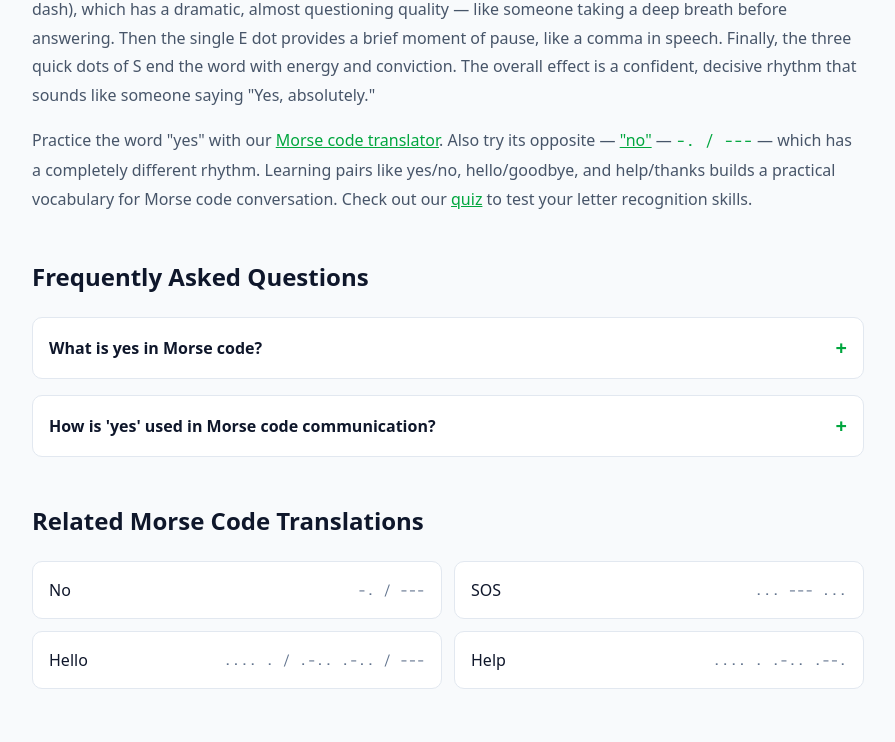
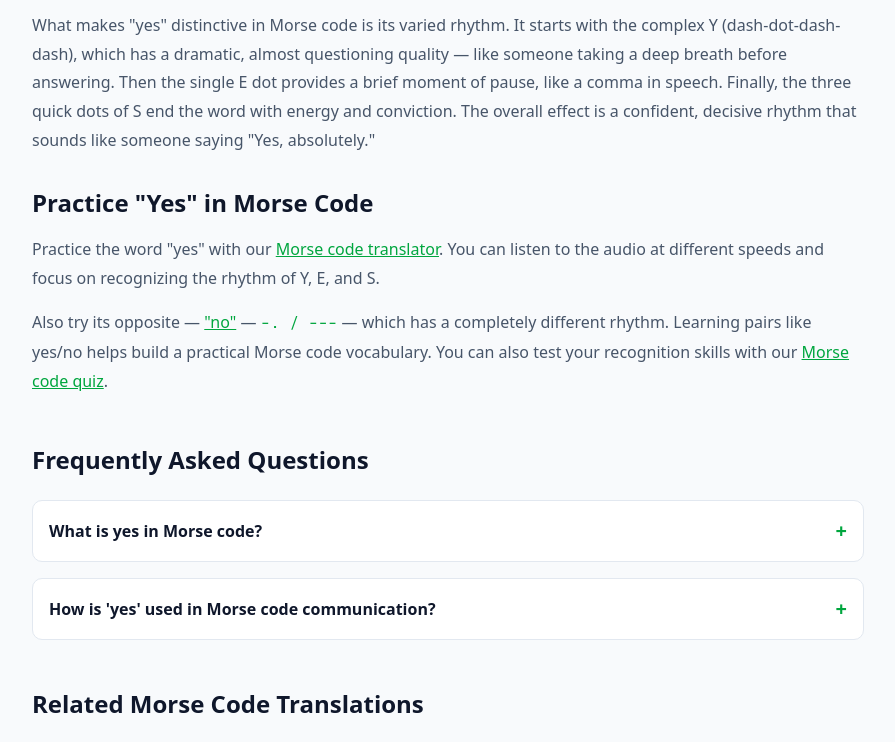
Before and after one commit to muzamil4382-hue/Morse-code-0.2, a Next.js app: page /yes-in-morse-code in a window 1280 px wide. Shown: the part 1580-2322 px from the top of the page, without its empty margins (192-1087 px from the left). Built offline with nearby package versions, Linux system fonts and the light colour scheme.

Commit message:
yes no page update

```diff
--- a/src/app/hello-in-morse-code/page.tsx
+++ b/src/app/hello-in-morse-code/page.tsx
@@ -31,11 +31,6 @@ const config = {
       word: "Hi",
       slug: "hi-in-morse-code",
       morse: ".... ..",
-    },
-    {
-      word: "Help",
-      slug: "help-in-morse-code",
-      morse: ".... . .-.. .--.",
     },
     {
       word: "I Love You",
--- a/src/app/hi-in-morse-code/page.tsx
+++ b/src/app/hi-in-morse-code/page.tsx
@@ -28,19 +28,9 @@ const config = {
       morse: ".... . / .-.. .-.. / ---",
     },
     {
-      word: "Help",
-      slug: "help-in-morse-code",
-      morse: ".... . .-.. .--.",
-    },
-    {
       word: "I Love You",
       slug: "i-love-you-in-morse-code",
       morse: ".. / .-.. / --- / ...- / . / -.-- / --- / ..-",
-    },
-    {
-      word: "Love",
-      slug: "love-in-morse-code",
-      morse: ".-.. / --- / ...- / .",
     },
   ],
 };
--- a/src/app/i-love-you-in-morse-code/page.tsx
+++ b/src/app/i-love-you-in-morse-code/page.tsx
@@ -27,11 +27,6 @@ const config = {
   ],
 
   relatedWords: [
-    {
-      word: "Love",
-      slug: "love-in-morse-code",
-      morse: ".-.. / --- / ...- / .",
-    },
     {
       word: "Hello",
       slug: "hello-in-morse-code",
--- a/src/app/no-in-morse-code/page.tsx
+++ b/src/app/no-in-morse-code/page.tsx
@@ -1,22 +1,52 @@
 import Link from "next/link";
-import { WordPageTemplate, generateWordPageMeta } from "@/components/morse/word-page-template";
+import {
+  WordPageTemplate,
+  generateWordPageMeta,
+} from "@/components/morse/word-page-template";
 
 const config = {
   word: "NO",
   morseStr: "-. / ---",
   title: "No in Morse Code",
   metaTitle: "No in Morse Code (-. ---) - Complete Guide",
-  description: "Learn how to say 'No' in Morse code with visual dot and dash patterns, letter-by-letter breakdown, and its role in communication.",
+  description:
+    "Learn how to say 'No' in Morse code with visual dot and dash patterns, letter-by-letter breakdown, and its role in communication.",
   slug: "no-in-morse-code",
+
   faqs: [
-    { question: "What is no in Morse code?", answer: "\"No\" in Morse code is: -. / ---. That's N (dash-dot) followed by O (three dashes). The rhythm starts with a dash-dot and ends with three long dashes, creating a firm, decisive sound." },
-    { question: "How do you say 'no' in radio communication?", answer: "In formal radio communication, 'no' or 'negative' can be sent as the full word, or operators may use the prosign 'N' (dash-dot) alone to indicate a negative response." },
+    {
+      question: "What is no in Morse code?",
+      answer:
+        '"No" in Morse code is: -. / ---. That\'s N (dash-dot) followed by O (three dashes). The rhythm starts with a dash-dot and ends with three long dashes, creating a firm, decisive sound.',
+    },
+    {
+      question: "How do you say 'no' in radio communication?",
+      answer:
+        "In formal radio communication, 'no' or 'negative' can be sent as the full word, or operators may use the prosign 'N' (dash-dot) alone to indicate a negative response.",
+    },
   ],
+
   relatedWords: [
-    { word: "Yes", slug: "yes-in-morse-code", morse: "-.-- / . / ...-" },
-    { word: "Help", slug: "help-in-morse-code", morse: ".... . .-.. .--." },
-    { word: "SOS", slug: "sos-morse-code", morse: "... --- ..." },
-    { word: "Hello", slug: "hello-in-morse-code", morse: ".... . / .-.. .-.. / ---" },
+    {
+      word: "Yes",
+      slug: "yes-in-morse-code",
+      morse: "-.-- / . / ...-",
+    },
+    {
+      word: "SOS",
+      slug: "sos-morse-code",
+      morse: "... --- ...",
+    },
+    {
+      word: "Hello",
+      slug: "hello-in-morse-code",
+      morse: ".... . / .-.. .-.. / ---",
+    },
+    {
+      word: "I Love You",
+      slug: "i-love-you-in-morse-code",
+      morse: ".. / .-.. / --- / ...- / . / -.-- / --- / ..-",
+    },
   ],
 };
 
@@ -25,58 +55,149 @@ export const metadata = generateWordPageMeta(config);
 export default function NoPage() {
   return (
     <WordPageTemplate config={config}>
-      <h2 className="text-2xl font-bold text-slate-900 mb-4">The Firm Negative in Dots and Dashes</h2>
+      <h2 className="text-2xl font-bold text-slate-900 mb-4">
+        The Firm Negative in Dots and Dashes
+      </h2>
+
       <p className="text-slate-700 leading-relaxed mb-4">
-        &quot;No&quot; — a simple, powerful word that sets boundaries, declines offers, and communicates refusal.
-        In Morse code, &quot;no&quot; (<span className="font-mono text-green-600">-. / ---</span>) has a distinctly
-        firm, decisive rhythm. The word starts with the balanced dash-dot of N and concludes with three long,
-        resonant dashes of O — a pattern that sounds almost like a definitive statement being underscored three times.
+        &quot;No&quot; — a simple, powerful word that sets boundaries, declines
+        offers, and communicates refusal. In Morse code, &quot;no&quot; (
+        <span className="font-mono text-green-600">-. / ---</span>) has a
+        distinctly firm, decisive rhythm. The word starts with the balanced
+        dash-dot of N and concludes with three long, resonant dashes of O — a
+        pattern that sounds almost like a definitive statement being underscored
+        three times.
       </p>
 
-      <h2 className="text-2xl font-bold text-slate-900 mb-4">Letter-by-Letter Breakdown</h2>
+      <h2 className="text-2xl font-bold text-slate-900 mb-4">
+        Letter-by-Letter Breakdown
+      </h2>
+
       <ul className="list-disc list-inside text-slate-700 space-y-2 mb-4">
-        <li><strong>N</strong> = <span className="font-mono text-green-600">-.</span> (dash-dot) — a balanced, decisive signal: long then short. The N is the mirror image of A (.-), and together they represent the most common two-signal letters.</li>
-        <li><strong>O</strong> = <span className="font-mono text-green-600">---</span> (three dashes) — three long, sustained signals that give the word its emphatic ending. The three dashes create a sense of finality and authority.</li>
+        <li>
+          <strong>N</strong> ={" "}
+          <span className="font-mono text-green-600">-.</span> (dash-dot) — a
+          balanced, decisive signal: long then short. The N is the mirror image
+          of A (.-), and together they represent the most common two-signal
+          letters.
+        </li>
+
+        <li>
+          <strong>O</strong> ={" "}
+          <span className="font-mono text-green-600">---</span> (three dashes)
+          — three long, sustained signals that give the word its emphatic
+          ending. The three dashes create a sense of finality and authority.
+        </li>
       </ul>
 
-      <h2 className="text-2xl font-bold text-slate-900 mb-4">The Sound of &quot;No&quot;</h2>
       <p className="text-slate-700 leading-relaxed mb-4">
-        With only two letters totaling five signals, &quot;no&quot; is one of the shorter Morse code words.
-        Its brevity makes it quick to send — useful when you need to respond rapidly. But its sound is
-        unmistakable: the dash-dot of N (like a question being posed) followed by the three dramatic dashes
-        of O (like an exclamation). The contrast between the brief N and the extended O gives &quot;no&quot;
-        a quality of firm resolution.
-      </p>
-      <p className="text-slate-700 leading-relaxed mb-4">
-        Compare this with &quot;yes&quot; (<span className="font-mono text-green-600">-.-- / . / ...-</span>),
-        which starts with the complex Y and ends with rapid dots. Where &quot;yes&quot; sounds energetic and
-        enthusiastic, &quot;no&quot; sounds calm and authoritative. This difference in tone is entirely
-        accidental — Morse code wasn&apos;t designed with emotional connotations — but it&apos;s one of
-        the reasons Morse code operators often develop an intuitive feel for the &quot;mood&quot; of
-        different words.
+        To review the complete Morse code alphabet and the individual patterns
+        used to spell words like &quot;NO&quot;, visit our{" "}
+        <Link
+          href="/morse-code-alphabet"
+          className="text-green-600 underline"
+        >
+          Morse Code Alphabet
+        </Link>{" "}
+        guide.
       </p>
 
-      <h2 className="text-2xl font-bold text-slate-900 mb-4">&quot;No&quot; in Communication Protocols</h2>
+      <h2 className="text-2xl font-bold text-slate-900 mb-4">
+        The Sound of &quot;No&quot;
+      </h2>
+
       <p className="text-slate-700 leading-relaxed mb-4">
-        In various communication systems, &quot;no&quot; and its equivalents serve important roles:
+        With only two letters totaling five signals, &quot;no&quot; is one of
+        the shorter Morse code words. Its brevity makes it quick to send —
+        useful when you need to respond rapidly. But its sound is unmistakable:
+        the dash-dot of N (like a question being posed) followed by the three
+        dramatic dashes of O (like an exclamation). The contrast between the
+        brief N and the extended O gives &quot;no&quot; a quality of firm
+        resolution.
       </p>
+
+      <p className="text-slate-700 leading-relaxed mb-4">
+        Compare this with &quot;yes&quot; (
+        <span className="font-mono text-green-600">-.-- / . / ...-</span>),
+        which starts with the complex Y and ends with rapid dots. Where
+        &quot;yes&quot; sounds energetic and enthusiastic, &quot;no&quot;
+        sounds calm and authoritative. This difference in tone is entirely
+        accidental — Morse code wasn&apos;t designed with emotional
+        connotations — but it&apos;s one of the reasons Morse code operators
+        often develop an intuitive feel for the &quot;mood&quot; of different
+        words.
+      </p>
+
+      <h2 className="text-2xl font-bold text-slate-900 mb-4">
+        &quot;No&quot; in Communication Protocols
+      </h2>
+
+      <p className="text-slate-700 leading-relaxed mb-4">
+        In various communication systems, &quot;no&quot; and its equivalents
+        serve important roles:
+      </p>
+
       <ul className="list-disc list-inside text-slate-700 space-y-2 mb-4">
-        <li><strong>Amateur Radio:</strong> Operators may use the prosign &quot;N&quot; (dash-dot sent as a single character) as a shorthand for &quot;no&quot; or &quot;negative.&quot;</li>
-        <li><strong>Military Communication:</strong> &quot;Negative&quot; is the formal radio term for &quot;no,&quot; and in Morse code it can be sent as the full word or abbreviated as &quot;NO.&quot;</li>
-        <li><strong>Aviation:</strong> The prosign &quot;NO&quot; or simply &quot;N&quot; can be used to indicate a negative response in Morse code communication.</li>
-        <li><strong>General Use:</strong> In casual Morse code conversation, the full word &quot;no&quot; is perfectly appropriate and widely understood.</li>
+        <li>
+          <strong>Amateur Radio:</strong> Operators may use the prosign
+          &quot;N&quot; (dash-dot sent as a single character) as a shorthand
+          for &quot;no&quot; or &quot;negative.&quot;
+        </li>
+
+        <li>
+          <strong>Military Communication:</strong> &quot;Negative&quot; is the
+          formal radio term for &quot;no,&quot; and in Morse code it can be
+          sent as the full word or abbreviated as &quot;NO.&quot;
+        </li>
+
+        <li>
+          <strong>Aviation:</strong> The prosign &quot;NO&quot; or simply
+          &quot;N&quot; can be used to indicate a negative response in Morse
+          code communication.
+        </li>
+
+        <li>
+          <strong>General Use:</strong> In casual Morse code conversation, the
+          full word &quot;no&quot; is perfectly appropriate and widely
+          understood.
+        </li>
       </ul>
 
-      <h2 className="text-2xl font-bold text-slate-900 mb-4">Practice Pairing &quot;Yes&quot; and &quot;No&quot;</h2>
+      <h2 className="text-2xl font-bold text-slate-900 mb-4">
+        Practice Pairing &quot;Yes&quot; and &quot;No&quot;
+      </h2>
+
+      <p className="text-slate-700 leading-relaxed mb-4">
+        One of the best ways to learn Morse code is to practice word pairs that
+        have opposite meanings. &quot;Yes&quot; (
+        <span className="font-mono text-green-600">-.-- / . / ...-</span>) and
+        &quot;No&quot; (
+        <span className="font-mono text-green-600">-. / ---</span>) make an
+        excellent pair. Their different rhythms help train your ear to
+        distinguish between Morse code words.
+      </p>
+
       <p className="text-slate-700 leading-relaxed">
-        One of the best ways to learn Morse code is to practice word pairs that have opposite meanings.
-        &quot;Yes&quot; (<span className="font-mono text-green-600">-.-- / . / ...-</span>) and &quot;No&quot;
-        (<span className="font-mono text-green-600">-. / ---</span>) make an excellent pair. Their different
-        rhythms help train your ear to distinguish between Morse code words. Use our{" "}
-        <Link href="/" className="text-green-600 underline">Morse code translator</Link> to
-        practice both words and listen to the audio at different speeds. For a more structured learning
-        approach, visit our <Link href="/learn-morse-code" className="text-green-600 underline">learning guide</Link>{" "}
-        or test yourself with our <Link href="/morse-code-quiz" className="text-green-600 underline">interactive quiz</Link>.
+        Use our{" "}
+        <Link href="/" className="text-green-600 underline">
+          Morse code translator
+        </Link>{" "}
+        to practice both words and listen to the audio at different speeds.
+        For a more structured learning approach, visit our{" "}
+        <Link
+          href="/learn-morse-code"
+          className="text-green-600 underline"
+        >
+          Morse code learning guide
+        </Link>{" "}
+        or test yourself with our{" "}
+        <Link
+          href="/morse-code-quiz"
+          className="text-green-600 underline"
+        >
+          interactive Morse code quiz
+        </Link>
+        .
       </p>
     </WordPageTemplate>
   );
--- a/src/app/sos-morse-code/page.tsx
+++ b/src/app/sos-morse-code/page.tsx
@@ -52,11 +52,6 @@ const config = {
       word: "Help Me",
       slug: "help-me-in-morse-code",
       morse: ".... . .-.. .--. / -- .",
-    },
-    {
-      word: "Help",
-      slug: "help-in-morse-code",
-      morse: ".... . .-.. .--.",
     },
     {
       word: "Hello",
--- a/src/app/yes-in-morse-code/page.tsx
+++ b/src/app/yes-in-morse-code/page.tsx
@@ -1,22 +1,52 @@
 import Link from "next/link";
-import { WordPageTemplate, generateWordPageMeta } from "@/components/morse/word-page-template";
+import {
+  WordPageTemplate,
+  generateWordPageMeta,
+} from "@/components/morse/word-page-template";
 
 const config = {
   word: "YES",
   morseStr: "-.-- / . / ...-",
   title: "Yes in Morse Code",
   metaTitle: "Yes in Morse Code (-.-- . ...-) - Complete Guide",
-  description: "Learn how to say 'Yes' in Morse code with visual dot and dash patterns, letter-by-letter breakdown, and communication tips.",
+  description:
+    "Learn how to say 'Yes' in Morse code with visual dot and dash patterns, letter-by-letter breakdown, and communication tips.",
   slug: "yes-in-morse-code",
+
   faqs: [
-    { question: "What is yes in Morse code?", answer: "\"Yes\" in Morse code is: -.-- / . / ...- That's Y (dash-dot-dash-dash), E (single dot), S (three dots)." },
-    { question: "How is 'yes' used in Morse code communication?", answer: "In military and radio communication, a single 'dit' (dot) is often used as an affirmative acknowledgment, similar to saying 'yes' or 'roger.' The full word 'yes' is used when more formal or explicit confirmation is needed." },
+    {
+      question: "What is yes in Morse code?",
+      answer:
+        '"Yes" in Morse code is: -.-- / . / ...- That\'s Y (dash-dot-dash-dash), E (single dot), S (three dots).',
+    },
+    {
+      question: "How is 'yes' used in Morse code communication?",
+      answer:
+        "In military and radio communication, a single 'dit' (dot) is often used as an affirmative acknowledgment, similar to saying 'yes' or 'roger.' The full word 'yes' is used when more formal or explicit confirmation is needed.",
+    },
   ],
+
   relatedWords: [
-    { word: "No", slug: "no-in-morse-code", morse: "-. / ---" },
-    { word: "SOS", slug: "sos-morse-code", morse: "... --- ..." },
-    { word: "Hello", slug: "hello-in-morse-code", morse: ".... . / .-.. .-.. / ---" },
-    { word: "Help", slug: "help-in-morse-code", morse: ".... . .-.. .--." },
+    {
+      word: "No",
+      slug: "no-in-morse-code",
+      morse: "-. / ---",
+    },
+    {
+      word: "SOS",
+      slug: "sos-morse-code",
+      morse: "... --- ...",
+    },
+    {
+      word: "Hello",
+      slug: "hello-in-morse-code",
+      morse: ".... . / .-.. .-.. / ---",
+    },
+    {
+      word: "I Love You",
+      slug: "i-love-you-in-morse-code",
+      morse: ".. / .-.. / --- / ...- / . / -.-- / --- / ..-",
+    },
   ],
 };
 
@@ -25,50 +55,144 @@ export const metadata = generateWordPageMeta(config);
 export default function YesPage() {
   return (
     <WordPageTemplate config={config}>
-      <h2 className="text-2xl font-bold text-slate-900 mb-4">Affirmative in Dots and Dashes</h2>
+      <h2 className="text-2xl font-bold text-slate-900 mb-4">
+        Affirmative in Dots and Dashes
+      </h2>
+
       <p className="text-slate-700 leading-relaxed mb-4">
-        &quot;Yes&quot; — the word of affirmation, agreement, and positivity. In Morse code, this three-letter
-        word carries a distinctive rhythm that starts with a dramatic dash and ends with a series of rapid dots.
-        The Morse code for &quot;yes&quot; (<span className="font-mono text-green-600">-.-- / . / ...-</span>) is
-        used in radio communication, military signaling, and everyday Morse code conversation to express agreement,
-        confirmation, or acknowledgment.
+        &quot;Yes&quot; — the word of affirmation, agreement, and positivity.
+        In Morse code, this three-letter word carries a distinctive rhythm that
+        starts with a dramatic dash and ends with a series of rapid dots. The
+        Morse code for &quot;yes&quot; (
+        <span className="font-mono text-green-600">-.-- / . / ...-</span>) is
+        used in radio communication, military signaling, and everyday Morse
+        code conversation to express agreement, confirmation, or
+        acknowledgment.
       </p>
 
-      <h2 className="text-2xl font-bold text-slate-900 mb-4">Letter-by-Letter Breakdown</h2>
+      <h2 className="text-2xl font-bold text-slate-900 mb-4">
+        Letter-by-Letter Breakdown
+      </h2>
+
       <ul className="list-disc list-inside text-slate-700 space-y-2 mb-4">
-        <li><strong>Y</strong> = <span className="font-mono text-green-600">-.--</span> (dash-dot-dash-dash) — the longest and most complex letter in &quot;yes,&quot; starting strong with a dash, like a resounding opening statement</li>
-        <li><strong>E</strong> = <span className="font-mono text-green-600">.</span> (single dot) — the simplest letter, a quick, quiet affirmation in the middle</li>
-        <li><strong>S</strong> = <span className="font-mono text-green-600">...</span> (three dots) — three quick taps that end the word with energetic finality</li>
+        <li>
+          <strong>Y</strong> ={" "}
+          <span className="font-mono text-green-600">-.--</span>{" "}
+          (dash-dot-dash-dash) — the longest and most complex letter in
+          &quot;yes,&quot; starting strong with a dash, like a resounding
+          opening statement
+        </li>
+
+        <li>
+          <strong>E</strong> ={" "}
+          <span className="font-mono text-green-600">.</span> (single dot) —
+          the simplest letter, a quick, quiet affirmation in the middle
+        </li>
+
+        <li>
+          <strong>S</strong> ={" "}
+          <span className="font-mono text-green-600">...</span> (three dots) —
+          three quick taps that end the word with energetic finality
+        </li>
       </ul>
 
-      <h2 className="text-2xl font-bold text-slate-900 mb-4">Using &quot;Yes&quot; in Communication</h2>
       <p className="text-slate-700 leading-relaxed mb-4">
-        In the world of Morse code communication, there are several ways to express affirmation. The full word
-        &quot;yes&quot; is one method, but operators have also developed shorter conventions:
+        To review the individual Morse code characters used in &quot;YES&quot;,
+        see our{" "}
+        <Link
+          href="/morse-code-alphabet"
+          className="text-green-600 underline"
+        >
+          Morse Code Alphabet
+        </Link>{" "}
+        reference.
       </p>
+
+      <h2 className="text-2xl font-bold text-slate-900 mb-4">
+        Using &quot;Yes&quot; in Communication
+      </h2>
+
+      <p className="text-slate-700 leading-relaxed mb-4">
+        In the world of Morse code communication, there are several ways to
+        express affirmation. The full word &quot;yes&quot; is one method, but
+        operators have also developed shorter conventions:
+      </p>
+
       <ul className="list-disc list-inside text-slate-700 space-y-2 mb-4">
-        <li><strong>Single dot (E):</strong> In many radio protocols, a single dit serves as a general acknowledgment, similar to &quot;roger&quot; or &quot;received.&quot;</li>
-        <li><strong>&quot;C&quot; (dash-dot-dash-dot):</strong> The prosign &quot;C&quot; (sent as one character without spacing) means &quot;Yes&quot; or &quot;Affirmative&quot; in formal CW (continuous wave) communication.</li>
-        <li><strong>R (dot-dash-dot):</strong> In some military and aviation contexts, &quot;R&quot; indicates &quot;received&quot; or &quot;message understood.&quot;</li>
-        <li><strong>Full &quot;YES&quot;:</strong> Used when clarity and formality are needed, or when communicating with someone who may not know the abbreviated conventions.</li>
+        <li>
+          <strong>Single dot (E):</strong> In many radio protocols, a single
+          dit serves as a general acknowledgment, similar to &quot;roger&quot;
+          or &quot;received.&quot;
+        </li>
+
+        <li>
+          <strong>&quot;C&quot; (dash-dot-dash-dot):</strong> The prosign
+          &quot;C&quot; (sent as one character without spacing) means
+          &quot;Yes&quot; or &quot;Affirmative&quot; in formal CW (continuous
+          wave) communication.
+        </li>
+
+        <li>
+          <strong>R (dot-dash-dot):</strong> In some military and aviation
+          contexts, &quot;R&quot; indicates &quot;received&quot; or
+          &quot;message understood.&quot;
+        </li>
+
+        <li>
+          <strong>Full &quot;YES&quot;:</strong> Used when clarity and
+          formality are needed, or when communicating with someone who may not
+          know the abbreviated conventions.
+        </li>
       </ul>
 
-      <h2 className="text-2xl font-bold text-slate-900 mb-4">The Rhythm of &quot;Yes&quot;</h2>
+      <h2 className="text-2xl font-bold text-slate-900 mb-4">
+        The Rhythm of &quot;Yes&quot;
+      </h2>
+
       <p className="text-slate-700 leading-relaxed mb-4">
-        What makes &quot;yes&quot; distinctive in Morse code is its varied rhythm. It starts with the complex Y
-        (dash-dot-dash-dash), which has a dramatic, almost questioning quality — like someone taking a deep breath
-        before answering. Then the single E dot provides a brief moment of pause, like a comma in speech.
-        Finally, the three quick dots of S end the word with energy and conviction. The overall effect is a
-        confident, decisive rhythm that sounds like someone saying &quot;Yes, absolutely.&quot;
+        What makes &quot;yes&quot; distinctive in Morse code is its varied
+        rhythm. It starts with the complex Y (dash-dot-dash-dash), which has a
+        dramatic, almost questioning quality — like someone taking a deep
+        breath before answering. Then the single E dot provides a brief moment
+        of pause, like a comma in speech. Finally, the three quick dots of S end
+        the word with energy and conviction. The overall effect is a confident,
+        decisive rhythm that sounds like someone saying &quot;Yes,
+        absolutely.&quot;
       </p>
+
+      <h2 className="text-2xl font-bold text-slate-900 mb-4">
+        Practice &quot;Yes&quot; in Morse Code
+      </h2>
+
+      <p className="text-slate-700 leading-relaxed mb-4">
+        Practice the word &quot;yes&quot; with our{" "}
+        <Link href="/" className="text-green-600 underline">
+          Morse code translator
+        </Link>
+        . You can listen to the audio at different speeds and focus on
+        recognizing the rhythm of Y, E, and S.
+      </p>
+
       <p className="text-slate-700 leading-relaxed">
-        Practice the word &quot;yes&quot; with our{" "}
-        <Link href="/" className="text-green-600 underline">Morse code translator</Link>.
-        Also try its opposite — <Link href="/no-in-morse-code" className="text-green-600 underline">&quot;no&quot;</Link> —{" "}
-        <span className="font-mono text-green-600">-. / ---</span> — which has a completely different rhythm.
-        Learning pairs like yes/no, hello/goodbye, and help/thanks builds a practical vocabulary for Morse code
-        conversation. Check out our <Link href="/morse-code-quiz" className="text-green-600 underline">quiz</Link> to
-        test your letter recognition skills.
+        Also try its opposite —{" "}
+        <Link
+          href="/no-in-morse-code"
+          className="text-green-600 underline"
+        >
+          &quot;no&quot;
+        </Link>{" "}
+        —{" "}
+        <span className="font-mono text-green-600">-. / ---</span> — which has
+        a completely different rhythm. Learning pairs like yes/no helps build
+        a practical Morse code vocabulary. You can also test your recognition
+        skills with our{" "}
+        <Link
+          href="/morse-code-quiz"
+          className="text-green-600 underline"
+        >
+          Morse code quiz
+        </Link>
+        .
       </p>
     </WordPageTemplate>
   );
```
